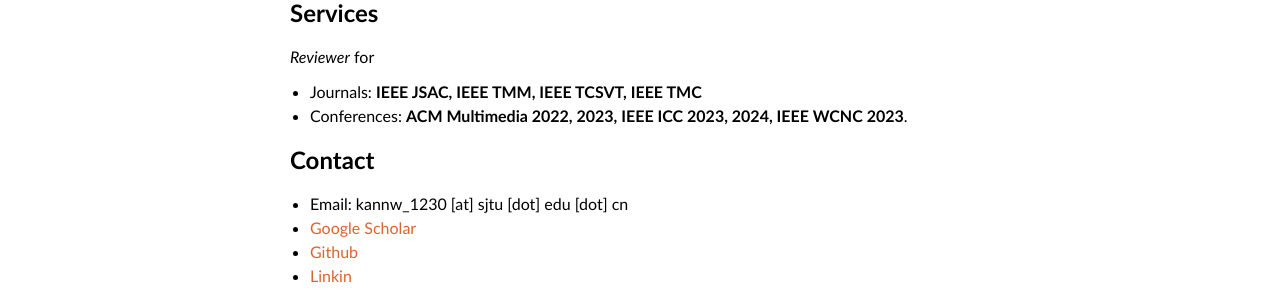
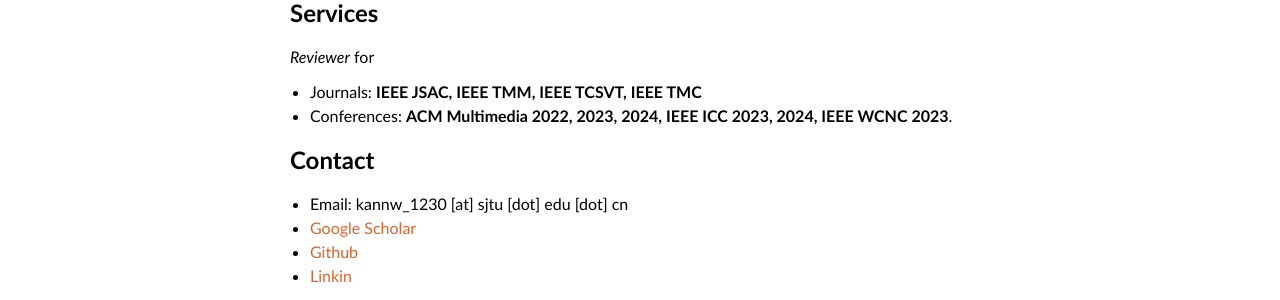
Before and after one commit to confiwent/AcademicPages, a Jekyll site: the page built from index.md, in a window 1280 px wide. Shown: the part 951-1251 px from the top of the page. Built offline with Jekyll 4.4.1, drawn with Linux system fonts in a browser that asks for light colours; our own code applies the rules of GitHub Pages for plain Markdown files.

Commit message:
update: reviewing

```diff
--- a/index.md
+++ b/index.md
@@ -38,7 +38,7 @@ __Previouly:__ I received the B.S. degree in Information Engineering from Nanjin
 ## Services
 *Reviewer* for
 - Journals: **IEEE JSAC, IEEE TMM, IEEE TCSVT, IEEE TMC**
-- Conferences: **ACM Multimedia 2022, 2023, IEEE ICC 2023, 2024, IEEE WCNC 2023**.
+- Conferences: **ACM Multimedia 2022, 2023, 2024, IEEE ICC 2023, 2024, IEEE WCNC 2023**.
 
 ## Contact
 
```
